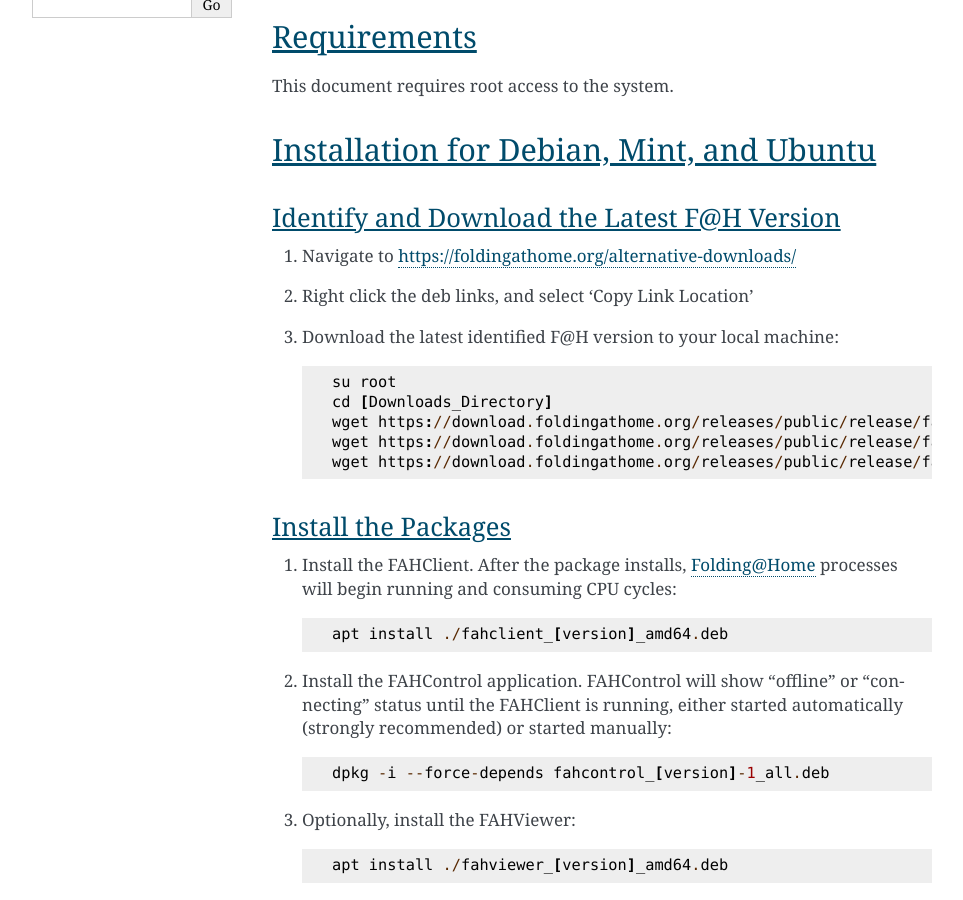
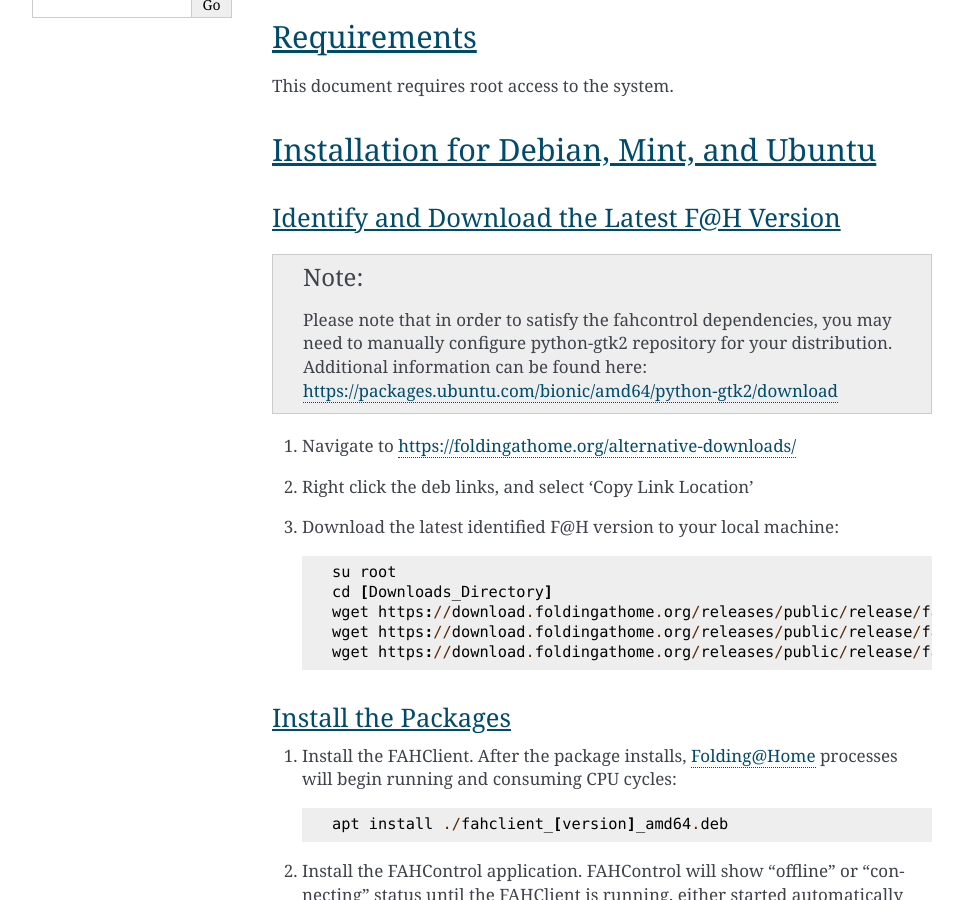
Before and after one commit to FoldingCommunity/fah-client-documentation, a Sphinx documentation site: the page built from docs/source/linux/installation_linux.rst, in a window 1280 px wide and 900 px high, scrolled down 657 px. Shown: the whole window, without its empty margins (148-1111 px from the left). Built offline with Sphinx 7.4.7, drawn with Linux system fonts in a browser that asks for light colours.

Commit message:
Updated installation_linux.rst

```diff
--- a/docs/source/linux/installation_linux.rst
+++ b/docs/source/linux/installation_linux.rst
@@ -22,6 +22,11 @@
 
 Identify and Download the Latest F@H Version
 ********************************************
+
+.. note::
+
+   Please note that in order to satisfy the fahcontrol dependencies, you may need to manually configure python-gtk2 repository for your distribution. Additional information can be found here: https://packages.ubuntu.com/bionic/amd64/python-gtk2/download
+
 
 #. Navigate to https://foldingathome.org/alternative-downloads/
 #. Right click the deb links, and select 'Copy Link Location'
```
